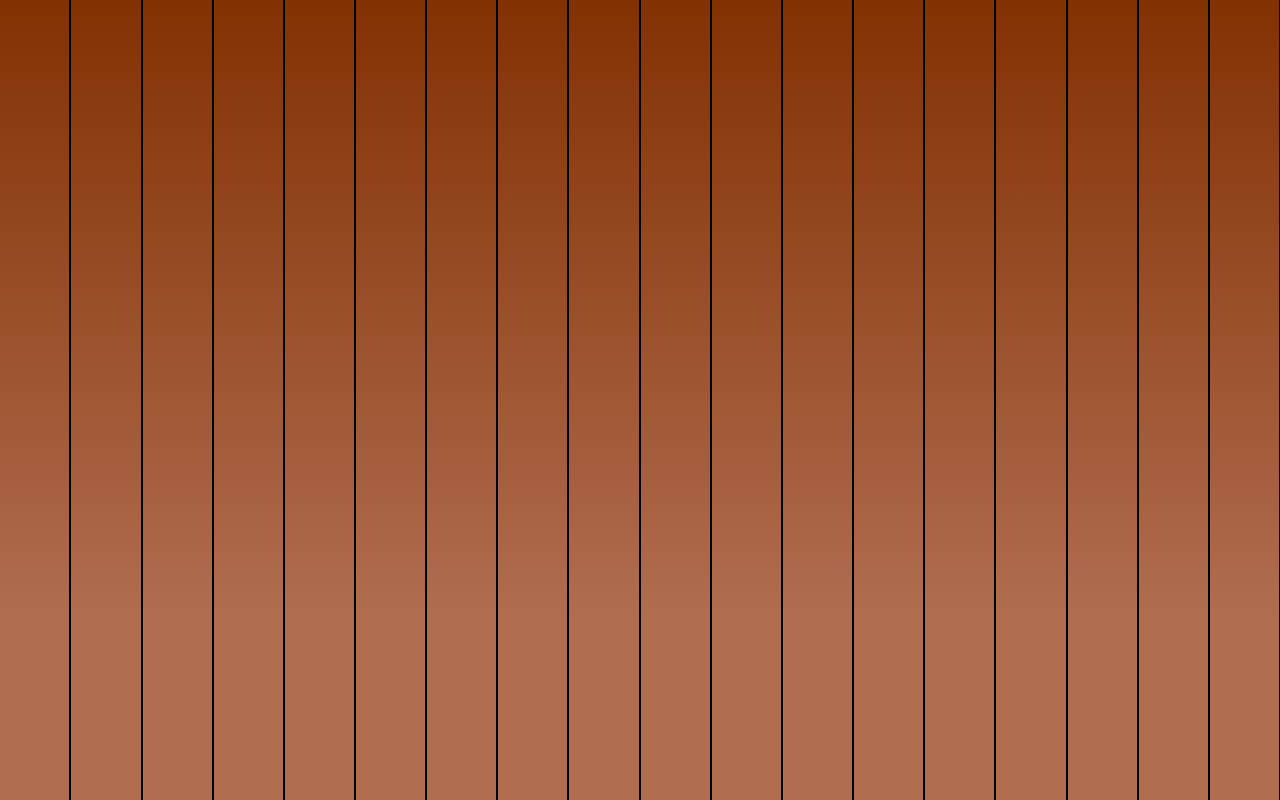
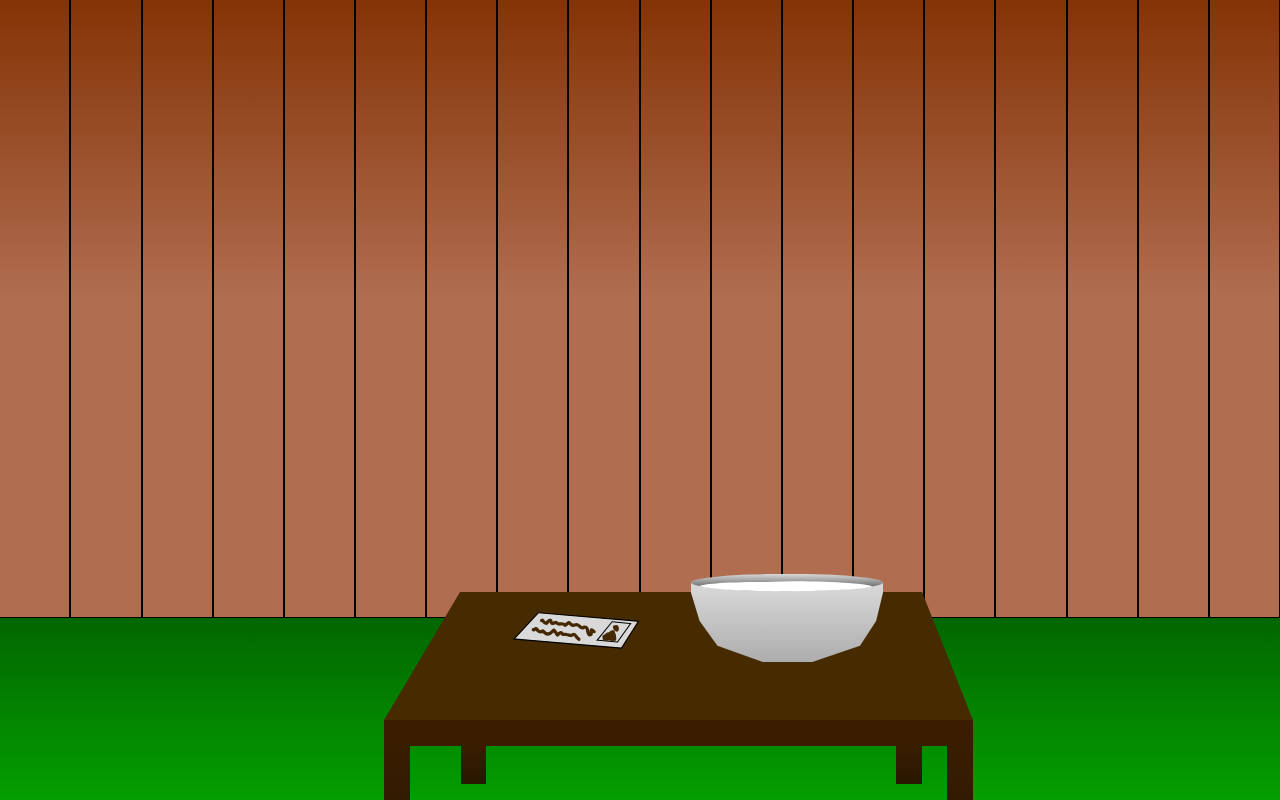
Before and after one commit to KonlawatPach/KonlawatPach.github.io, a React (Vite) app: page / in a window 1280 px wide. Shown: the part 1947-2747 px from the top of the page. Built offline with nearby package versions, Linux system fonts and the light colour scheme.

Commit message:
fence high equal

```diff
--- a/src/components/Title-Bottom.jsx
+++ b/src/components/Title-Bottom.jsx
@@ -73,7 +73,7 @@ function Title_Bottom(props) {
                 {fenceHighList.map((indexData, index) => (
                     <div key={index}>
                         <div className='fencehead'></div>
-                        <div id={`${index}`} className='fencebar' style={{ height: `${100}vw` }}></div>
+                        <div id={`${index}`} className='fencebar' style={{ height: `${50}vw` }}></div>
                     </div>
                 ))}
             </div>
--- a/src/css/global.scss
+++ b/src/css/global.scss
@@ -34,7 +34,7 @@ body{
     opacity: 1;
     transform: translateX(0);
     filter: blur(0);
-    transition: transform 1s;
+    transition: transform 1s !important;
 }
 
 
--- a/src/css/title.scss
+++ b/src/css/title.scss
@@ -83,7 +83,7 @@
         height: 0;
         .fruit{
             border-radius: 1.6vw;
-            z-index: 2;
+            z-index: 1;
             position: relative;
         }
     }
@@ -118,7 +118,7 @@
     }
     .floor{
         width: 100vw;
-        height: 16vw;
+        height: 22vw;
         background: linear-gradient(180deg, #026600 0%, #04BD00 100%);
     }
     .table{
```
